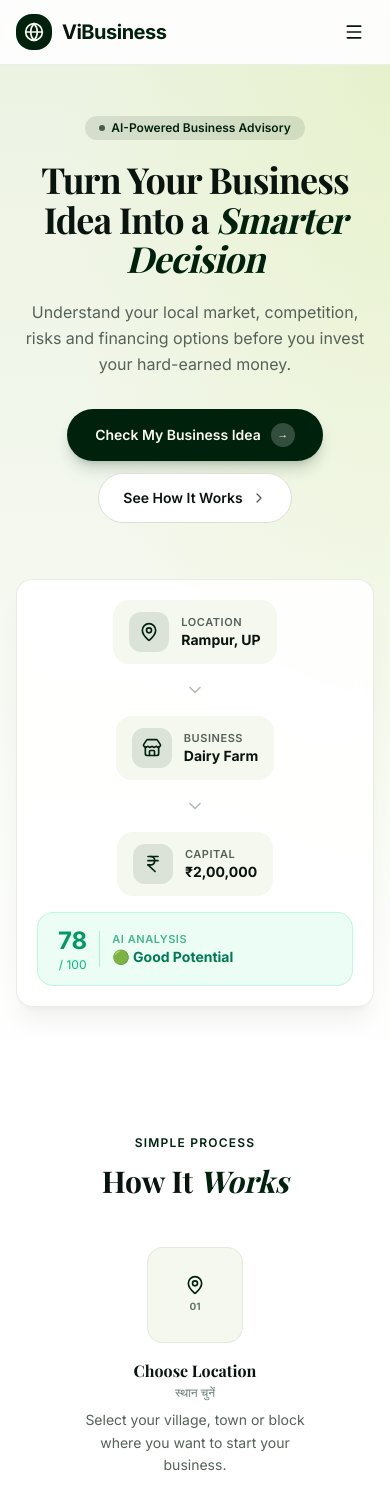
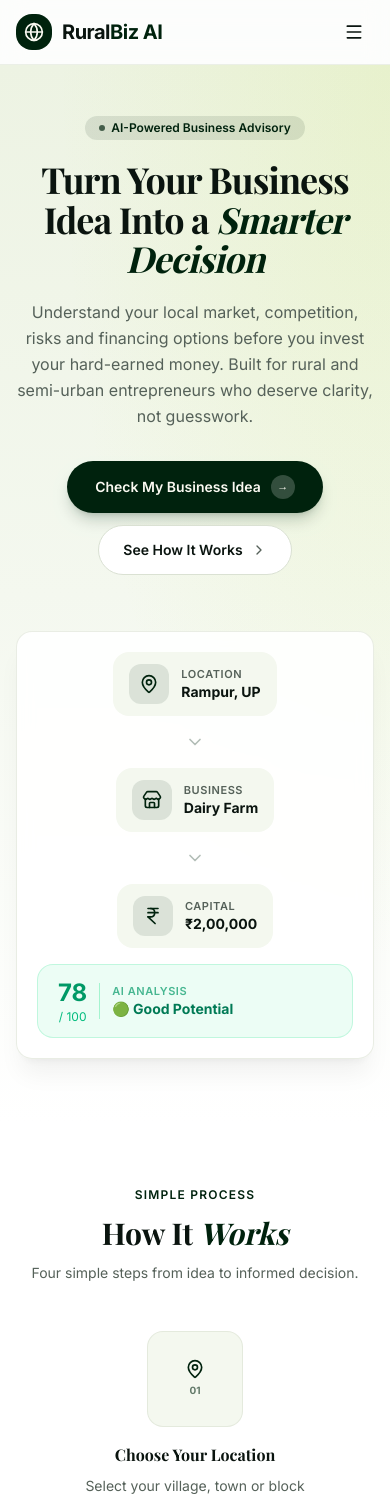
Before and after one commit to tushar-devhub/Rural_final_repo, a React (Vite) app: page / in a window 390 px wide. Shown: the top 1500 px of the page. Built offline with nearby package versions, Linux system fonts and the light colour scheme; no server answers; a web font is replaced by a local one; what @convex-dev/auth would draw is missing.

Commit message:
Freebuff: Here is what I am going for. Treat these as preferences,...

```diff
--- a/src/components/Footer.tsx
+++ b/src/components/Footer.tsx
@@ -11,10 +11,11 @@ export function Footer() {
               <div className="flex h-9 w-9 items-center justify-center rounded-xl bg-white/15">
                 <Globe className="h-5 w-5" />
               </div>
-              <span className="text-xl font-bold font-sans-body">ViBusiness</span>
+              <span className="text-xl font-bold font-sans-body">RuralBiz AI</span>
             </div>
             <p className="text-sm text-primary-foreground/70 leading-relaxed max-w-xs">
-              Helping rural micro-entrepreneurs make smarter business decisions with AI-powered insights.
+              An AI-powered business advisory platform helping rural and semi-urban
+              entrepreneurs make smarter, data-driven decisions before they invest.
             </p>
           </div>
 
@@ -67,7 +68,7 @@ export function Footer() {
             </h4>
             <ul className="space-y-2.5">
               <li className="text-sm text-primary-foreground/70">
-                hello@vibusiness.in
+                hello@ruralbiz.ai
               </li>
               <li className="text-sm text-primary-foreground/70">
                 Helpline: 1800-XXX-XXXX
@@ -78,7 +79,7 @@ export function Footer() {
 
         <div className="mt-10 pt-6 border-t border-white/10 flex flex-col sm:flex-row items-center justify-between gap-3">
           <p className="text-xs text-primary-foreground/50">
-            © 2026 ViBusiness. All rights reserved.
+            © 2026 RuralBiz AI. All rights reserved.
           </p>
           <p className="text-xs text-primary-foreground/40 text-center sm:text-right max-w-md">
             Recommendations are based on available data, estimates and defined rules. Verify critical financial and regulatory information before making investment decisions.
--- a/src/components/Navbar.tsx
+++ b/src/components/Navbar.tsx
@@ -28,7 +28,7 @@ export function Navbar({ className, variant = "landing" }: NavbarProps) {
             <Globe className="h-5 w-5 text-primary-foreground" />
           </div>
           <span className="text-xl font-bold text-foreground font-sans-body tracking-tight">
-            Vi<span className="text-primary">Business</span>
+            Rural<span className="text-primary">Biz AI</span>
           </span>
         </Link>
 
@@ -51,7 +51,7 @@ export function Navbar({ className, variant = "landing" }: NavbarProps) {
             to="/onboarding"
             className="ml-2 inline-flex items-center gap-2 rounded-full bg-primary px-5 py-2.5 text-sm font-semibold text-primary-foreground hover:bg-primary/90 transition-colors"
           >
-            Check My Business
+            Analyze My Business
             <span className="flex h-5 w-5 items-center justify-center rounded-full bg-white/20 text-[10px]">
               →
             </span>
@@ -89,7 +89,7 @@ export function Navbar({ className, variant = "landing" }: NavbarProps) {
             className="mt-2 flex items-center justify-center gap-2 rounded-full bg-primary px-5 py-3 text-sm font-semibold text-primary-foreground"
             onClick={() => setMobileOpen(false)}
           >
-            Check My Business →
+            Analyze My Business →
           </Link>
         </div>
       )}
--- a/src/pages/Auth.tsx
+++ b/src/pages/Auth.tsx
@@ -130,9 +130,9 @@ function Auth({ redirectAfterAuth }: AuthProps = {}) {
                       onClick={() => navigate("/")}
                     />
                   </div>
-                <CardTitle className="text-xl">Get Started</CardTitle>
+                <CardTitle className="text-xl">Welcome to RuralBiz AI</CardTitle>
                 <CardDescription>
-                  Enter your email to log in or sign up
+                  Enter your email to sign in or create an account
                 </CardDescription>
               </CardHeader>
               <form onSubmit={handleEmailSubmit}>
@@ -278,15 +278,7 @@ function Auth({ redirectAfterAuth }: AuthProps = {}) {
           )}
 
           <div className="py-4 px-6 text-xs text-center text-muted-foreground bg-muted border-t rounded-b-lg">
-            Secured by{" "}
-            <a
-              href="https://freebuff.com"
-              target="_blank"
-              rel="noopener noreferrer"
-              className="underline hover:text-primary transition-colors"
-            >
-              freebuff.com
-            </a>
+            Powered by RuralBiz AI
           </div>
         </Card>
         </div>
--- a/src/pages/Dashboard.tsx
+++ b/src/pages/Dashboard.tsx
@@ -40,7 +40,7 @@ export default function Dashboard() {
             </div>
             <h2 className="text-xl font-bold text-foreground mb-2">No Analysis Found</h2>
             <p className="text-sm text-muted-foreground mb-6">
-              You haven't run an assessment yet. Start by telling us about your business idea.
+              You haven't run an assessment yet. Tell us about your business idea and we will analyze it for you.
             </p>
             <Link
               to="/onboarding"
--- a/src/pages/Landing.tsx
+++ b/src/pages/Landing.tsx
@@ -38,7 +38,8 @@ function Hero() {
 
           <p className="mt-5 text-base sm:text-lg text-muted-foreground leading-relaxed max-w-xl mx-auto">
             Understand your local market, competition, risks and financing options
-            before you invest your hard-earned money.
+            before you invest your hard-earned money. Built for rural and semi-urban
+            entrepreneurs who deserve clarity, not guesswork.
           </p>
 
           <div className="mt-8 flex flex-col sm:flex-row items-center justify-center gap-3">
@@ -152,30 +153,26 @@ function HowItWorks() {
   const steps = [
     {
       num: "01",
-      title: "Choose Location",
-      titleHi: "स्थान चुनें",
-      desc: "Select your village, town or block where you want to start your business.",
+      title: "Choose Your Location",
+      desc: "Select your village, town or block where you plan to start your business.",
       icon: <MapPin className="h-5 w-5" />,
     },
     {
       num: "02",
       title: "Tell Us Your Business",
-      titleHi: "अपना व्यवसाय बताएं",
-      desc: "Choose from 12+ business categories or tell us your unique idea.",
+      desc: "Choose from 12+ business categories or describe your own idea.",
       icon: <Store className="h-5 w-5" />,
     },
     {
       num: "03",
       title: "Enter Your Capital",
-      titleHi: "अपनी पूंजी दर्ज करें",
-      desc: "Tell us how much you can contribute from your own savings.",
+      desc: "Share how much you can contribute from your own savings.",
       icon: <IndianRupee className="h-5 w-5" />,
     },
     {
       num: "04",
       title: "Get Your Decision",
-      titleHi: "अपना निर्णय प्राप्त करें",
-      desc: "Receive a complete feasibility analysis with clear recommendations.",
+      desc: "Receive a complete feasibility analysis with a clear recommendation.",
       icon: <BarChart3 className="h-5 w-5" />,
     },
   ];
@@ -190,6 +187,9 @@ function HowItWorks() {
           <h2 className="text-3xl sm:text-4xl font-bold">
             How It <span className="italic text-primary">Works</span>
           </h2>
+          <p className="mt-3 text-muted-foreground text-sm sm:text-base">
+            Four simple steps from idea to informed decision.
+          </p>
         </div>
 
         <div className="relative grid grid-cols-1 sm:grid-cols-2 lg:grid-cols-4 gap-6 sm:gap-4">
@@ -207,7 +207,6 @@ function HowItWorks() {
                 </div>
               </div>
               <h3 className="text-base font-bold text-foreground">{step.title}</h3>
-              <p className="text-xs text-primary/60 font-medium mt-0.5">{step.titleHi}</p>
               <p className="mt-2 text-sm text-muted-foreground max-w-[240px] leading-relaxed">
                 {step.desc}
               </p>
@@ -225,37 +224,37 @@ function WhatWeAnalyze() {
     {
       icon: <Users className="h-5 w-5" />,
       title: "Market Reach",
-      desc: "How many customers can you realistically reach from your location?",
+      desc: "How many potential customers can you realistically reach from your location?",
       color: "bg-blue-50 text-blue-600 border-blue-200/60",
     },
     {
       icon: <Lightbulb className="h-5 w-5" />,
       title: "Opportunity",
-      desc: "What gaps exist in the local market that your business can fill?",
+      desc: "What gaps exist in the local market that your business could fill?",
       color: "bg-amber-50 text-amber-600 border-amber-200/60",
     },
     {
       icon: <ShieldCheck className="h-5 w-5" />,
       title: "SWOT Analysis",
-      desc: "Personalized strengths, weaknesses, opportunities and threats.",
+      desc: "A personalized breakdown of your strengths, weaknesses, opportunities and threats.",
       color: "bg-emerald-50 text-emerald-600 border-emerald-200/60",
     },
     {
       icon: <AlertTriangle className="h-5 w-5" />,
       title: "Local Risks",
-      desc: "Key risks in your area with severity, impact and mitigations.",
+      desc: "Key risks in your area, their severity, and practical ways to reduce them.",
       color: "bg-red-50 text-red-600 border-red-200/60",
     },
     {
       icon: <Target className="h-5 w-5" />,
       title: "Competition",
-      desc: "Who are your competitors, how many exist, and where are they?",
+      desc: "Who your competitors are, how many exist nearby, and where they operate.",
       color: "bg-purple-50 text-purple-600 border-purple-200/60",
     },
     {
       icon: <TrendingUp className="h-5 w-5" />,
       title: "Product Pricing",
-      desc: "Regional pricing data and recommended pricing for your products.",
+      desc: "Regional pricing data and a recommended price range for your products.",
       color: "bg-cyan-50 text-cyan-600 border-cyan-200/60",
     },
   ];
@@ -271,7 +270,8 @@ function WhatWeAnalyze() {
             What We <span className="italic text-primary">Analyze</span>
           </h2>
           <p className="mt-3 text-muted-foreground text-sm sm:text-base">
-            Your analysis combines location, business and available capital.
+            Your analysis combines your location, business type and available capital
+            to give you a complete picture.
           </p>
         </div>
 
@@ -302,17 +302,17 @@ function FinancialPlanning() {
     {
       icon: <IndianRupee className="h-5 w-5" />,
       title: "Smart Capital Planning",
-      desc: "See exactly how your contribution connects to loan amounts, government schemes, and monthly repayment plans.",
+      desc: "See exactly how your savings connect to loan amounts, government schemes and monthly repayment plans — so you know your financial picture before you commit.",
     },
     {
       icon: <BarChart3 className="h-5 w-5" />,
       title: "Revenue Estimates",
-      desc: "Get projected monthly revenue ranges based on local market data and realistic business assumptions.",
+      desc: "Get projected monthly revenue ranges based on local market data and realistic assumptions for your specific business and location.",
     },
     {
       icon: <Check className="h-5 w-5" />,
-      title: "GO / CAUTION / RETHINK",
-      desc: "A clear, honest recommendation so you know whether to proceed, be careful, or consider alternatives.",
+      title: "Clear GO / CAUTION / RETHINK",
+      desc: "A straightforward, honest recommendation so you know whether to proceed with confidence, be careful, or consider a different direction.",
     },
   ];
 
@@ -325,12 +325,14 @@ function FinancialPlanning() {
               Financial Clarity
             </p>
             <h2 className="text-3xl sm:text-4xl font-bold leading-tight">
-              Complete Financial{" "}
-              <span className="italic text-primary">Planning</span> for Your Business
+              Complete{" "}
+              <span className="italic text-primary">Financial Planning</span>{" "}
+              for Your Business
             </h2>
             <p className="mt-4 text-muted-foreground leading-relaxed">
-              From your initial contribution to government loan schemes, we help
-              you understand every rupee before you invest.
+              From your initial savings to government loan schemes, RuralBiz AI
+              helps you understand every rupee before you invest. No surprises, no
+              guesswork — just clarity.
             </p>
             <Link
               to="/onboarding"
@@ -378,14 +380,17 @@ function TrustSection() {
             Trusted & <span className="italic text-primary">Transparent</span>
           </h2>
           <p className="mt-4 text-muted-foreground leading-relaxed text-sm sm:text-base">
-            Recommendations are based on available data, estimates and defined rules. Verify
-            critical financial and regulatory information before making investment decisions.
+            RuralBiz AI provides recommendations based on available data, market
+            estimates and defined rules. We clearly label what is verified data,
+            what is estimated, and what is AI-generated insight. Always verify
+            critical financial and regulatory information before making investment
+            decisions.
           </p>
           <div className="mt-8 grid grid-cols-1 sm:grid-cols-3 gap-4">
             {[
-              { icon: "✓", label: "Data-driven insights", desc: "Based on real market data" },
-              { icon: "≈", label: "Clearly marked estimates", desc: "We never hide uncertainty" },
-              { icon: "🛡️", desc: "Your data stays with you", label: "Privacy-first approach" },
+              { icon: "✓", label: "Data-Driven Insights", desc: "Based on real market data where available" },
+              { icon: "≈", label: "Clearly Marked Estimates", desc: "We never hide uncertainty" },
+              { icon: "🛡️", label: "Privacy-First Approach", desc: "Your data stays with you" },
             ].map((t) => (
               <div
                 key={t.label}
@@ -415,8 +420,9 @@ function FinalCTA() {
               Ready to Check Your Business Idea?
             </h2>
             <p className="text-primary-foreground/70 text-sm sm:text-base max-w-lg mx-auto mb-8">
-              Take the first step toward a smarter business decision. It takes less
-              than 3 minutes.
+              Tell us where you want to start, what you want to build, and how
+              much you can invest — and we will help you understand whether this is
+              a sensible business decision. It takes less than 3 minutes.
             </p>
             <Link
               to="/onboarding"
--- a/src/pages/NotFound.tsx
+++ b/src/pages/NotFound.tsx
@@ -8,7 +8,8 @@ export default function NotFound() {
         <p className="text-7xl font-bold text-primary/20 mb-2">404</p>
         <h1 className="text-2xl font-bold text-foreground">Page Not Found</h1>
         <p className="text-sm text-muted-foreground mt-2 max-w-sm mx-auto">
-          The page you're looking for doesn't exist or has been moved.
+          The page you are looking for does not exist or has been moved. You can head
+          back to the RuralBiz AI homepage to get started.
         </p>
         <Link
           to="/"
--- a/src/pages/Onboarding.tsx
+++ b/src/pages/Onboarding.tsx
@@ -262,7 +262,7 @@ function LocationStep({
           Where do you want to start your business?
         </h2>
         <p className="mt-2 text-sm text-muted-foreground">
-          Select your village, town or block
+          Select your village, town or block — we will analyze the local market around it
         </p>
       </div>
 
@@ -381,7 +381,7 @@ function BusinessStep({
           What business are you planning?
         </h2>
         <p className="mt-2 text-sm text-muted-foreground">
-          Choose a category that best fits your idea
+          Pick the category that best describes what you want to start
         </p>
       </div>
 
@@ -473,7 +473,7 @@ function CapitalStep({
           How much can you contribute?
         </h2>
         <p className="mt-2 text-sm text-muted-foreground">
-          This is the amount you can contribute yourself from your savings
+          This is the amount you can put in from your own savings. We will show you loan options based on this.
         </p>
       </div>
 
@@ -542,7 +542,7 @@ function ReviewStep({
           Review Your Selection
         </h2>
         <p className="mt-2 text-sm text-muted-foreground">
-          Make sure everything looks correct before we analyze
+          Double-check everything before we run the analysis
         </p>
       </div>
 
@@ -652,10 +652,10 @@ function AnalysisLoader() {
               <Loader2 className="h-10 w-10 text-primary animate-spin" />
             </div>
             <h2 className="text-xl font-bold text-foreground">
-              Analyzing your business...
+              Analyzing your business idea...
             </h2>
             <p className="text-sm text-muted-foreground mt-1">
-              This usually takes less than a minute
+              RuralBiz AI is evaluating your location, market and capital. This usually takes less than a minute.
             </p>
           </div>
 
--- a/src/pages/Placeholder.tsx
+++ b/src/pages/Placeholder.tsx
@@ -4,24 +4,24 @@ import { ArrowLeft, Construction } from "lucide-react";
 
 const placeholderData: Record<string, { title: string; titleHi: string; description: string }> = {
   advisor: {
-    title: "AI Advisor",
-    titleHi: "AI सलाहकार",
-    description: "Get personalized business advice from our AI assistant. This feature will help you understand complex business decisions in simple language.",
+    title: "AI Business Advisor",
+    titleHi: "AI व्यापार सलाहकार",
+    description: "Get personalized business advice from our AI assistant. Ask questions about your market, competitors, pricing and financing — and receive clear, simple guidance in your language.",
   },
   report: {
-    title: "Business Report",
-    titleHi: "व्यापार रिपोर्ट",
-    description: "Download and share your complete business feasibility report. This feature will generate a detailed PDF with all your analysis data.",
+    title: "Business Feasibility Report",
+    titleHi: "व्यापार व्यवहार्यता रिपोर्ट",
+    description: "Download a complete report of your feasibility analysis, including market data, risk assessment, financial overview and recommendations — ready to share with bank officers or partners.",
   },
   saved: {
     title: "Saved Assessments",
     titleHi: "सहेजी गई रिपोर्ट",
-    description: "View and manage all your previously saved assessments. Compare different business ideas and locations side by side.",
+    description: "View and manage all your previously saved assessments. Compare different business ideas and locations side by side to find your best option.",
   },
   settings: {
     title: "Settings",
     titleHi: "सेटिंग्स",
-    description: "Manage your profile, language preferences, and notification settings.",
+    description: "Manage your profile, language preferences and notification settings.",
   },
 };
 
@@ -33,7 +33,7 @@ export default function PlaceholderPage({ type = "default" }: PlaceholderProps)
   const data = placeholderData[type] || {
     title: "Coming Soon",
     titleHi: "जल्द आ रहा है",
-    description: "This feature is under development and will be available in a future version.",
+    description: "This feature is under development and will be available in a future version of RuralBiz AI.",
   };
 
   return (
@@ -50,7 +50,7 @@ export default function PlaceholderPage({ type = "default" }: PlaceholderProps)
             {data.description}
           </p>
           <p className="text-xs text-muted-foreground/60 mt-2">
-            Coming in a future version
+            Coming in a future version of RuralBiz AI
           </p>
           <Link
             to="/"
```
